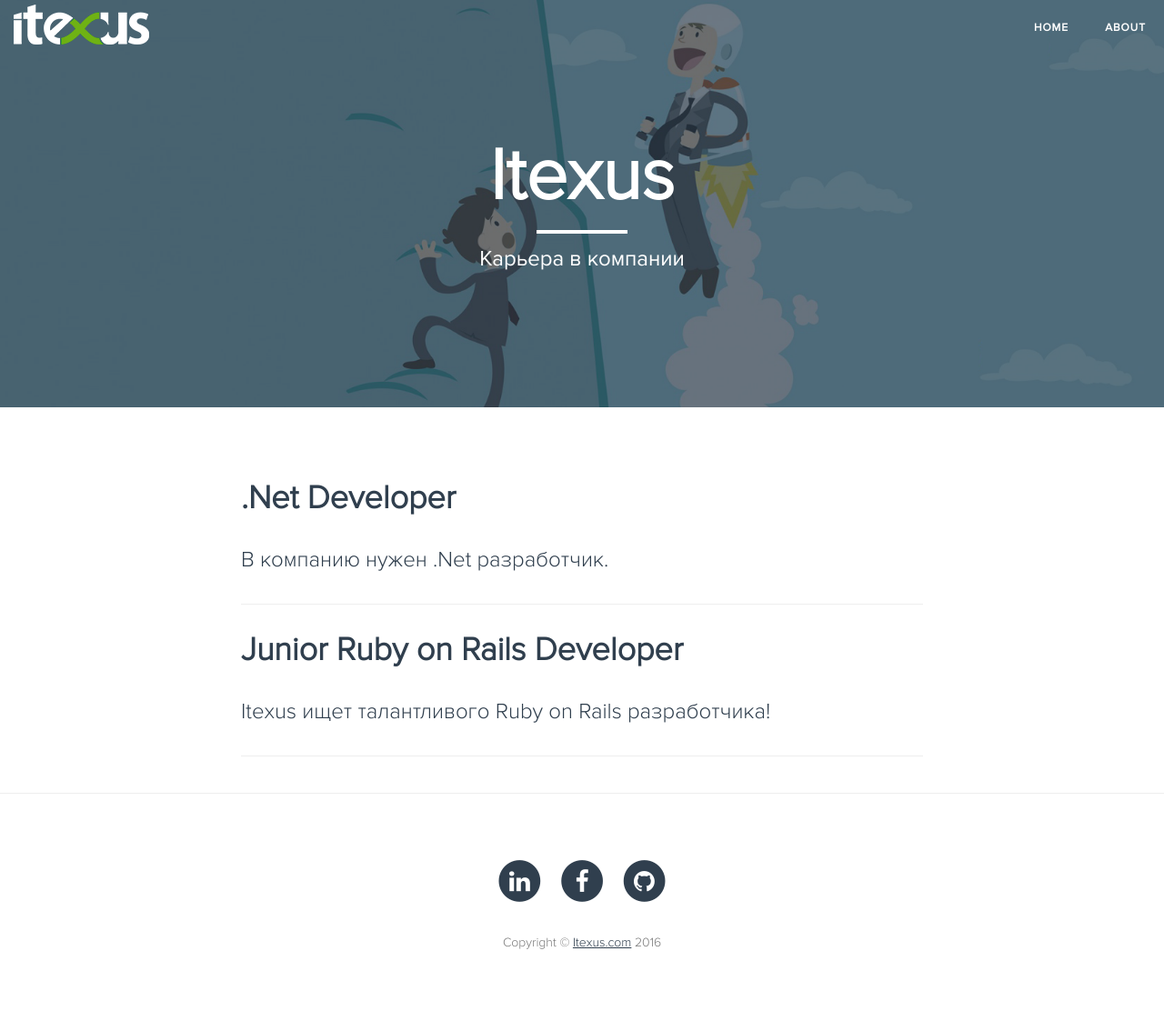
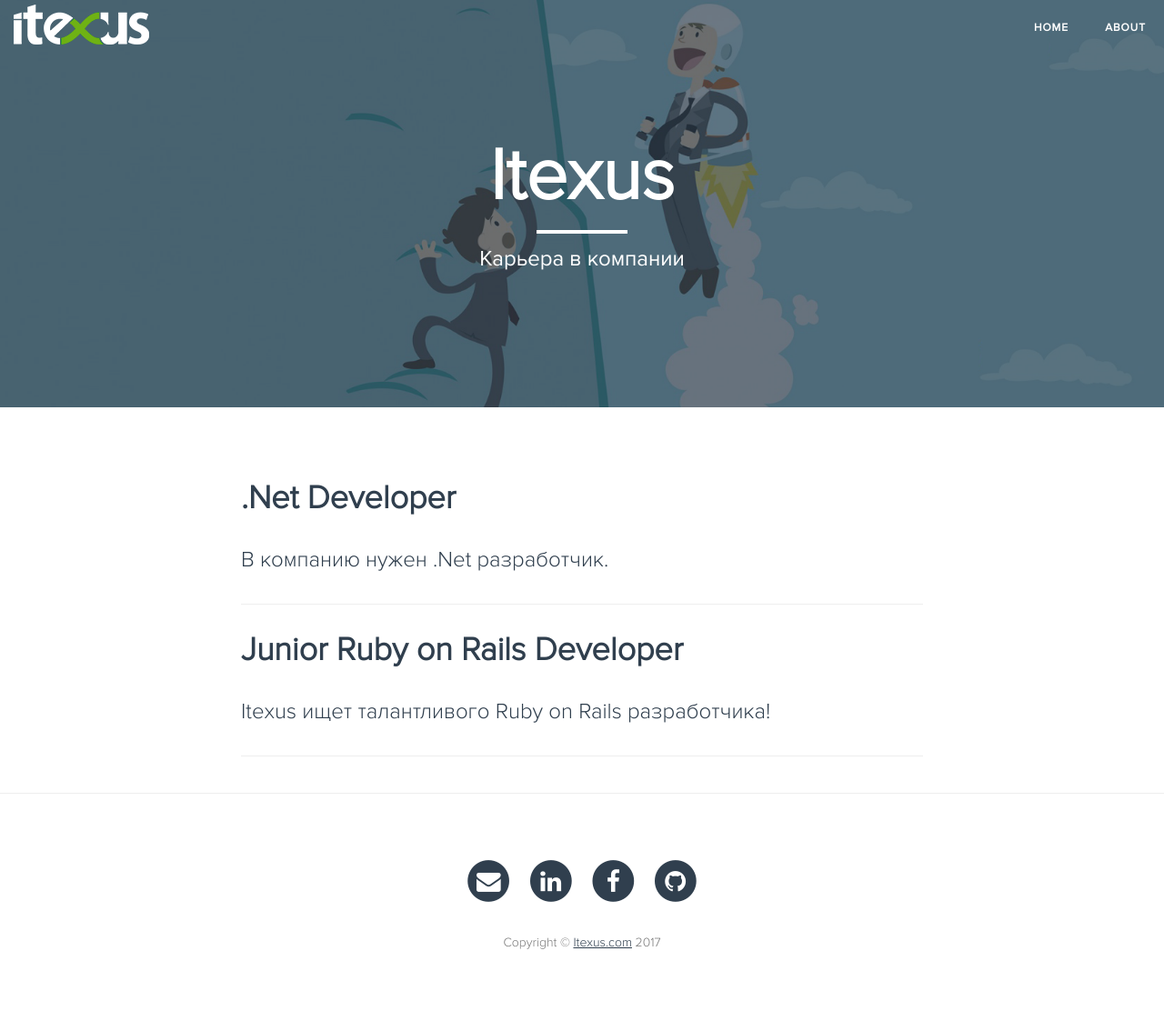
Before and after one commit to itexus-hr/itexus-hr.github.io, a Jekyll site: the page built from index.html, in a window 1280 px wide. Shown: the whole page at 91% size. Built offline with Jekyll 4.4.1, drawn with Linux system fonts in a browser that asks for light colours; nearby versions of some CDN libraries.

Commit message:
add email

```diff
--- a/_layouts/default.html
+++ b/_layouts/default.html
@@ -108,6 +108,14 @@
             <div class="col-lg-8 col-lg-offset-2 col-md-10 col-md-offset-1">
                 <ul class="list-inline text-center">
                     <li>
+                        <a href="mailto:jobs@itexus.com">
+                                <span class="fa-stack fa-lg">
+                                    <i class="fa fa-circle fa-stack-2x"></i>
+                                    <i class="fa fa-envelope fa-stack-1x fa-inverse"></i>
+                                </span>
+                        </a>
+                    </li>
+                    <li>
                         <a href="https://www.linkedin.com/company/itexus">
                                 <span class="fa-stack fa-lg">
                                     <i class="fa fa-circle fa-stack-2x"></i>
@@ -132,7 +140,7 @@
                         </a>
                     </li>
                 </ul>
-                <p class="copyright text-muted">Copyright &copy; <a href="http://itexus.com">Itexus.com</a> 2016</p>
+                <p class="copyright text-muted">Copyright &copy; <a href="http://itexus.com">Itexus.com</a> 2017</p>
             </div>
         </div>
     </div>
```
